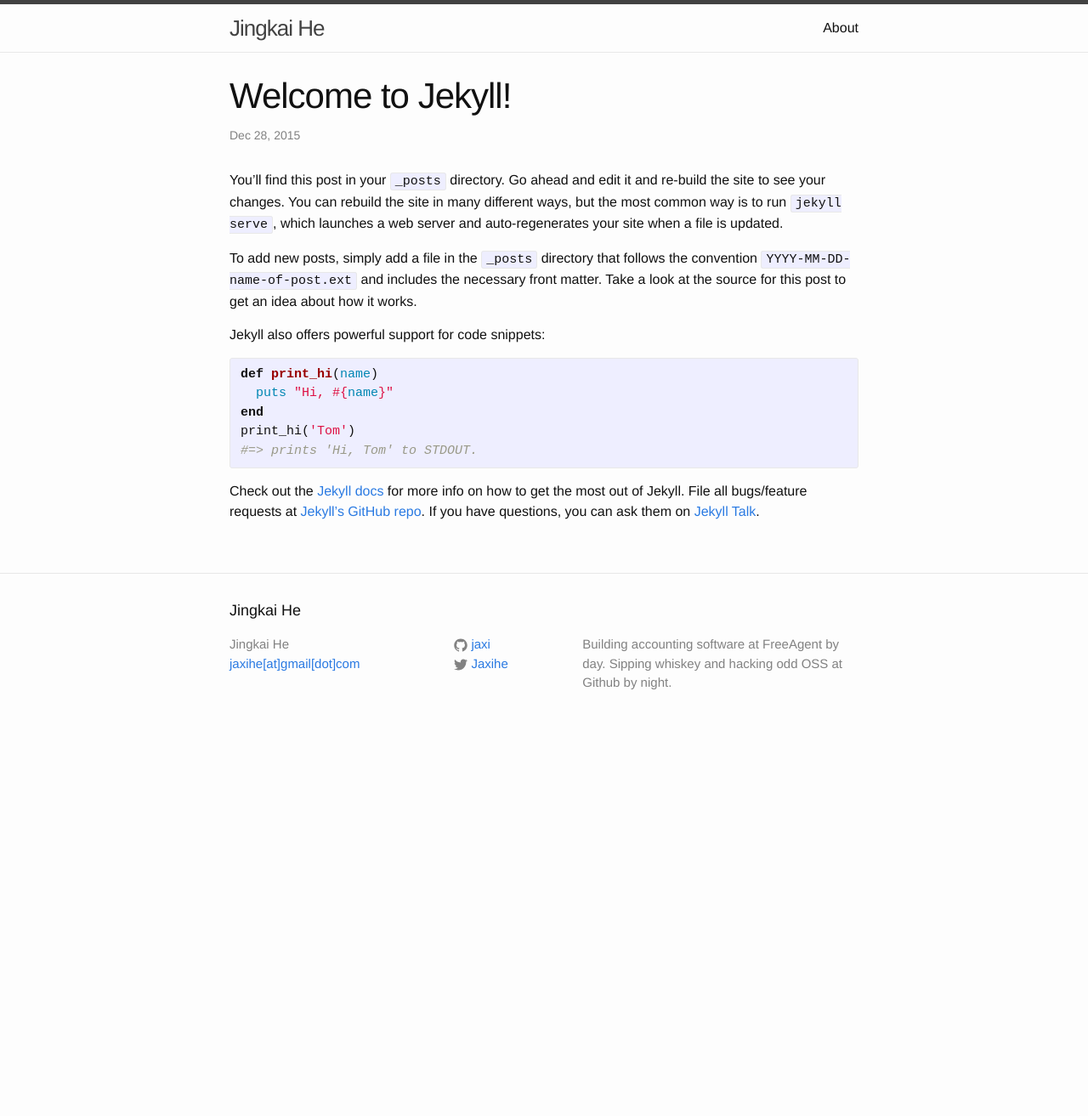
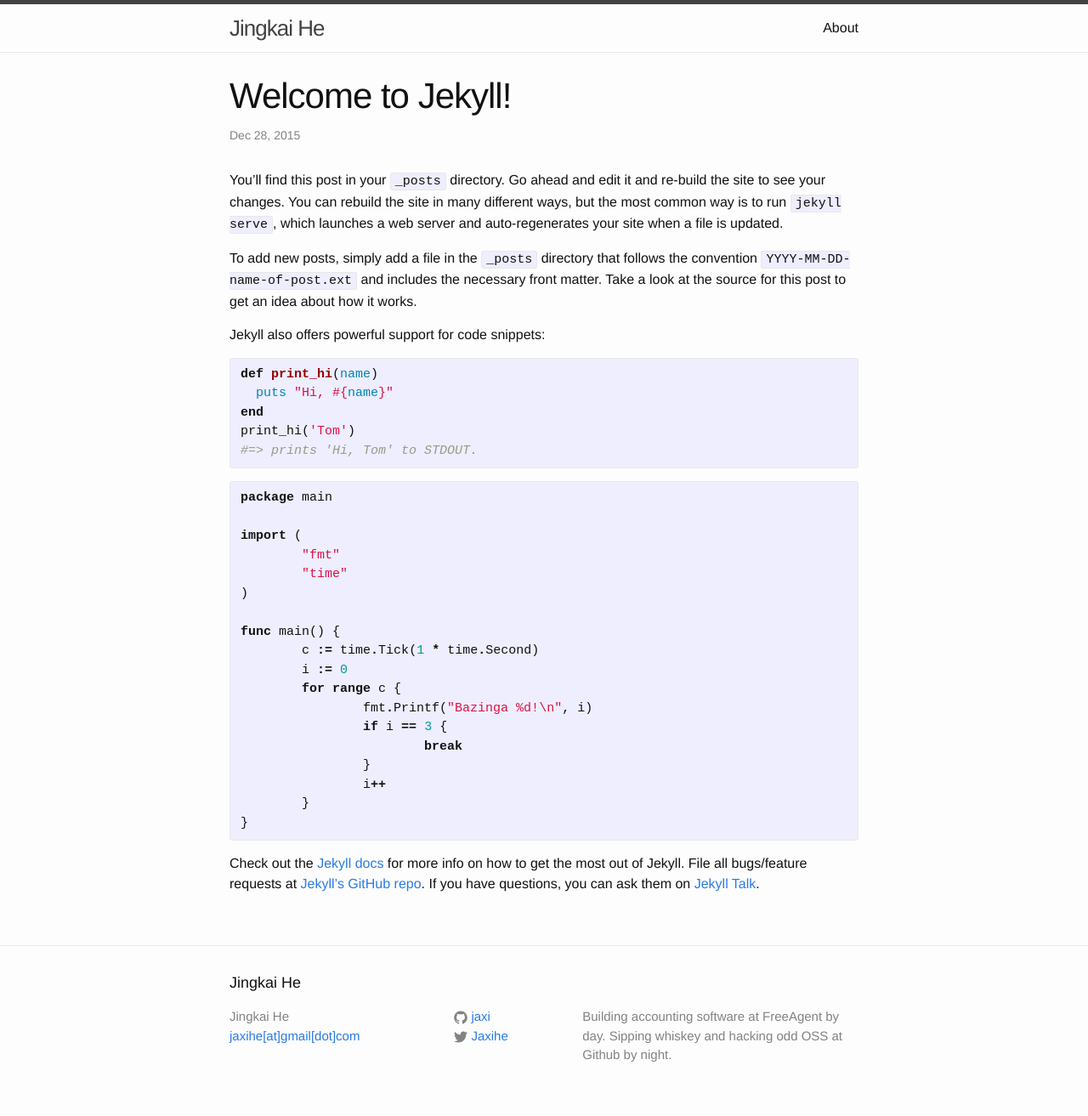
Before and after one commit to jaxi/jaxi.github.io, a Jekyll site: the page built from _posts/2015-12-28-welcome-to-jekyll.markdown, in a window 1280 px wide. Shown: the whole page at 85% size. Built offline with Jekyll 4.4.1, drawn with Linux system fonts in a browser that asks for light colours; before the commit the page ends 900 px from its top, so only the background shows below that.

Commit message:
testing go

```diff
--- a/_config.yml
+++ b/_config.yml
@@ -17,4 +17,11 @@ twitter_username: Jaxihe
 github_username:  jaxi
 
 # Build settings
+highlighter: rouge
+
 markdown: kramdown
+
+kramdown:
+  input: GFM
+  hard_wrap: false
+  syntax_highlighter: rouge
--- a/_posts/2015-12-28-welcome-to-jekyll.markdown
+++ b/_posts/2015-12-28-welcome-to-jekyll.markdown
@@ -18,6 +18,27 @@ print_hi('Tom')
 #=> prints 'Hi, Tom' to STDOUT.
 {% endhighlight %}
 
+{% highlight go %}
+package main
+
+import (
+	"fmt"
+	"time"
+)
+
+func main() {
+	c := time.Tick(1 * time.Second)
+	i := 0
+	for range c {
+		fmt.Printf("Bazinga %d!\n", i)
+		if i == 3 {
+			break
+		}
+		i++
+	}
+}
+{% endhighlight %}
+
 Check out the [Jekyll docs][jekyll-docs] for more info on how to get the most out of Jekyll. File all bugs/feature requests at [Jekyll’s GitHub repo][jekyll-gh]. If you have questions, you can ask them on [Jekyll Talk][jekyll-talk].
 
 [jekyll-docs]: http://jekyllrb.com/docs/home
```
